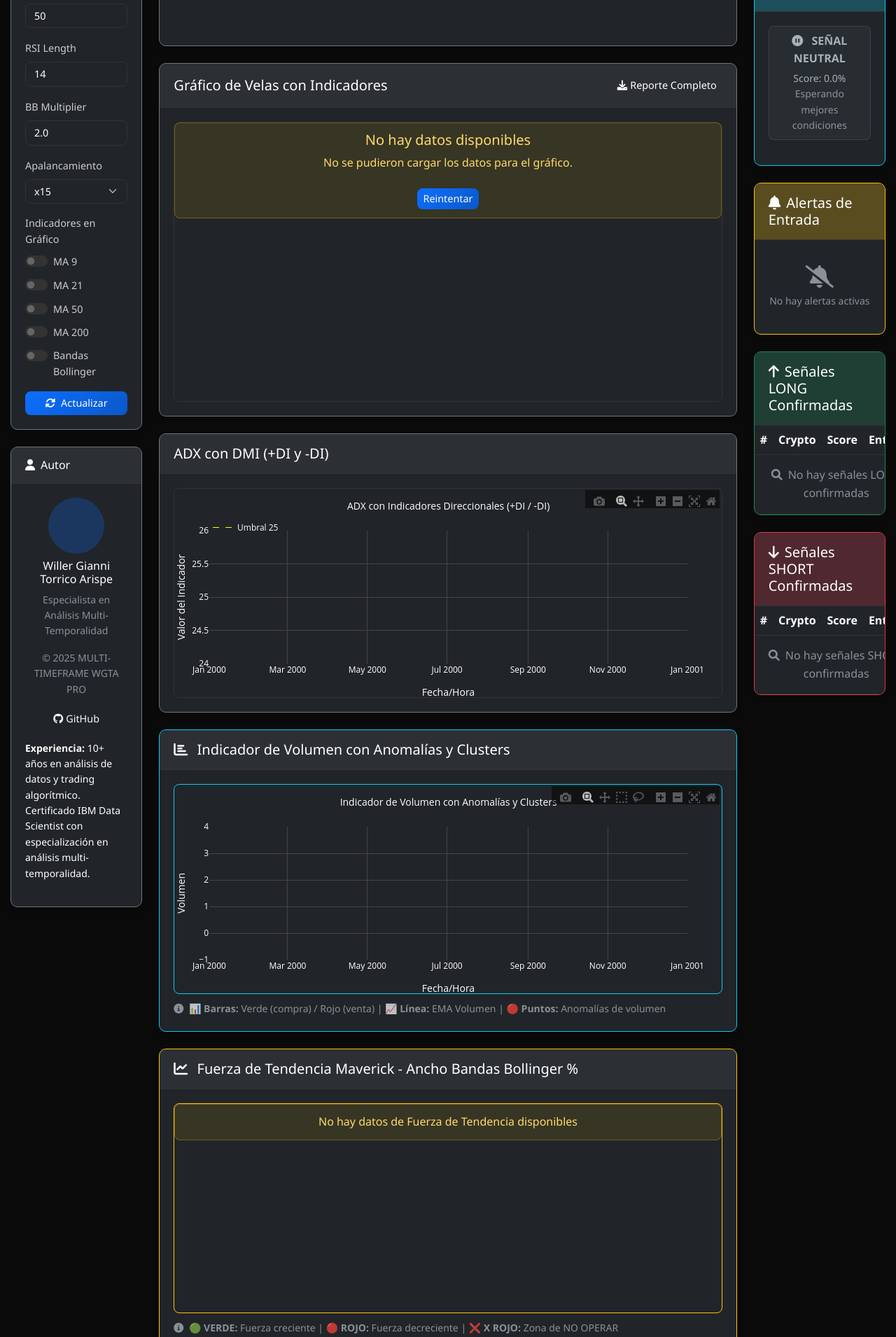
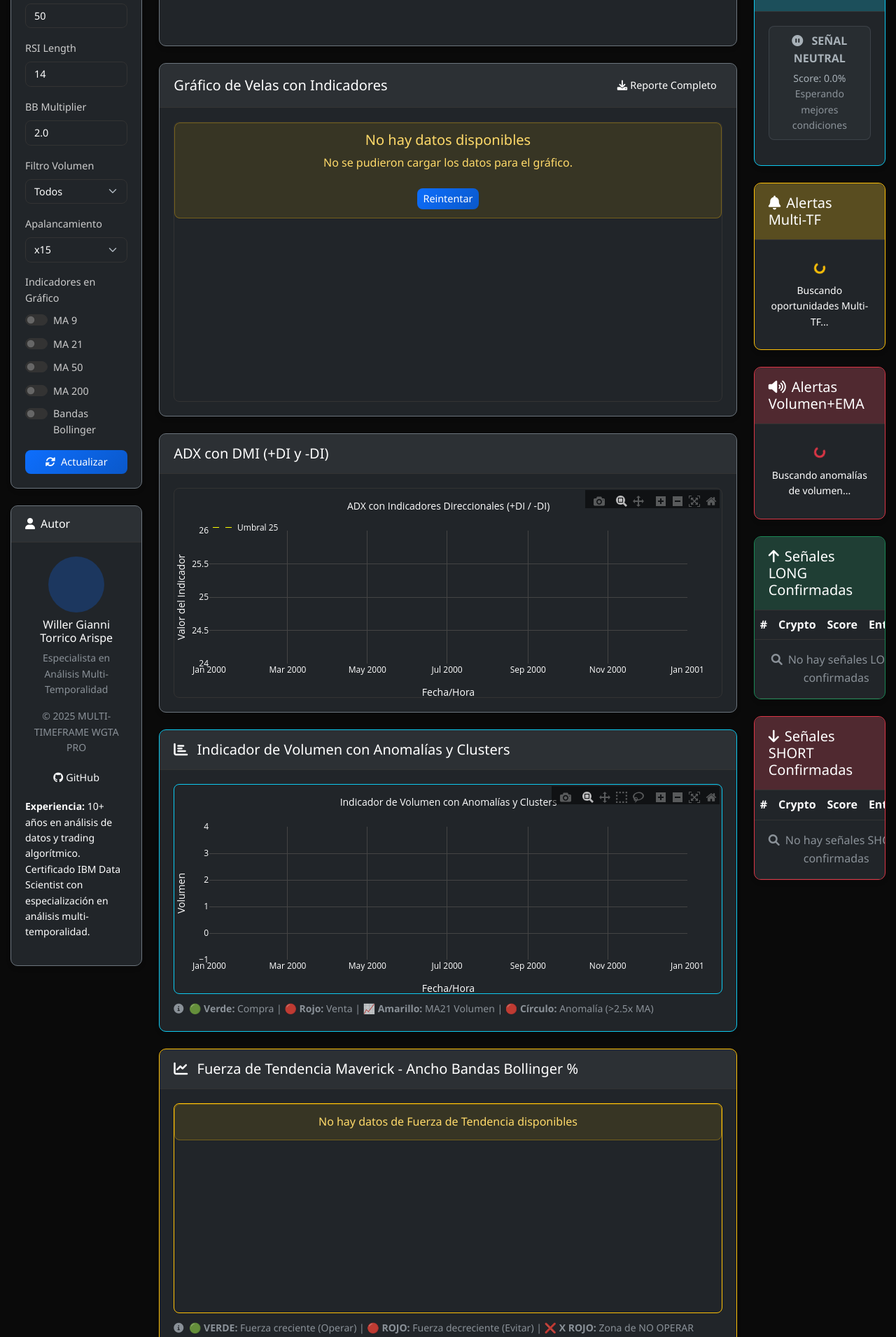
Before and after one commit to Willer5000/multiframewgta, a Flask app: page / in a window 1280 px wide. Shown: the part 612-2522 px from the top of the page at 70% size. Run offline with Flask 3, Linux system fonts and the light colour scheme; data that the repository does not hold is empty; some libraries are stand-ins or nearby versions.

Commit message:
Update index.html

```diff
--- a/templates/index.html
+++ b/templates/index.html
@@ -115,6 +115,18 @@
                         <div class="mb-3">
                             <label class="form-label">BB Multiplier</label>
                             <input type="number" class="form-control bg-dark text-white" id="bb-multiplier" min="1.0" max="3.0" step="0.1" value="2.0">
+                        </div>
+
+                        <div class="mb-3">
+                            <label class="form-label">Filtro Volumen</label>
+                            <select class="form-select bg-dark text-white" id="volume-filter">
+                                <option value="Todos">Todos</option>
+                                <option value="Muy Alto">Muy Alto</option>
+                                <option value="Alto">Alto</option>
+                                <option value="Medio">Medio</option>
+                                <option value="Bajo">Bajo</option>
+                                <option value="Muy Bajo">Muy Bajo</option>
+                            </select>
                         </div>
 
                         <div class="mb-3">
@@ -237,15 +249,16 @@
                         <div class="mt-2">
                             <small class="text-muted">
                                 <i class="fas fa-info-circle me-1"></i>
-                                <strong>📊 Barras:</strong> Verde (compra) / Rojo (venta) |
-                                <strong>📈 Línea:</strong> EMA Volumen |
-                                <strong>🔴 Puntos:</strong> Anomalías de volumen
+                                <strong>🟢 Verde:</strong> Compra |
+                                <strong>🔴 Rojo:</strong> Venta |
+                                <strong>📈 Amarillo:</strong> MA21 Volumen |
+                                <strong>🔴 Círculo:</strong> Anomalía (>2.5x MA)
                             </small>
                         </div>
                     </div>
                 </div>
 
-                <!-- Gráfico Fuerza de Tendencia Maverick -->
+                <!-- Fuerza de Tendencia Maverick -->
                 <div class="card bg-dark border-warning mb-4">
                     <div class="card-header">
                         <h5 class="mb-0">
@@ -258,8 +271,8 @@
                         <div class="mt-2">
                             <small class="text-muted">
                                 <i class="fas fa-info-circle me-1"></i>
-                                <strong>🟢 VERDE:</strong> Fuerza creciente |
-                                <strong>🔴 ROJO:</strong> Fuerza decreciente |
+                                <strong>🟢 VERDE:</strong> Fuerza creciente (Operar) |
+                                <strong>🔴 ROJO:</strong> Fuerza decreciente (Evitar) |
                                 <strong>❌ X ROJO:</strong> Zona de NO OPERAR
                             </small>
                         </div>
@@ -340,18 +353,35 @@
                     </div>
                 </div>
 
-                <!-- Alertas de Entrada -->
+                <!-- Alertas de Entrada - Estrategia Multi-TF -->
                 <div class="card bg-dark border-warning mb-4">
                     <div class="card-header bg-warning bg-opacity-25">
-                        <h5 class="mb-0"><i class="fas fa-bell me-2"></i>Alertas de Entrada</h5>
+                        <h5 class="mb-0"><i class="fas fa-bell me-2"></i>Alertas Multi-TF</h5>
                     </div>
                     <div class="card-body" style="max-height: 300px; overflow-y: auto;">
-                        <div id="scalping-alerts">
+                        <div id="multi-tf-alerts">
                             <div class="text-center py-2">
                                 <div class="spinner-border spinner-border-sm text-warning" role="status">
                                     <span class="visually-hidden">Cargando...</span>
                                 </div>
-                                <p class="mt-2 mb-0 small">Buscando oportunidades...</p>
+                                <p class="mt-2 mb-0 small">Buscando oportunidades Multi-TF...</p>
+                            </div>
+                        </div>
+                    </div>
+                </div>
+
+                <!-- Alertas de Volumen+EMA -->
+                <div class="card bg-dark border-danger mb-4">
+                    <div class="card-header bg-danger bg-opacity-25">
+                        <h5 class="mb-0"><i class="fas fa-volume-up me-2"></i>Alertas Volumen+EMA</h5>
+                    </div>
+                    <div class="card-body" style="max-height: 300px; overflow-y: auto;">
+                        <div id="volume-ema-alerts">
+                            <div class="text-center py-2">
+                                <div class="spinner-border spinner-border-sm text-danger" role="status">
+                                    <span class="visually-hidden">Cargando...</span>
+                                </div>
+                                <p class="mt-2 mb-0 small">Buscando anomalías de volumen...</p>
                             </div>
                         </div>
                     </div>
@@ -451,8 +481,8 @@
                 });
         }
 
-        // Función para descargar reporte
-        function downloadReport() {
+        // Función para descargar reporte estratégico
+        function downloadStrategicReport() {
             const symbol = document.getElementById('selected-crypto').textContent;
             const interval = document.getElementById('interval-select').value;
             const leverage = document.getElementById('leverage').value;
```
